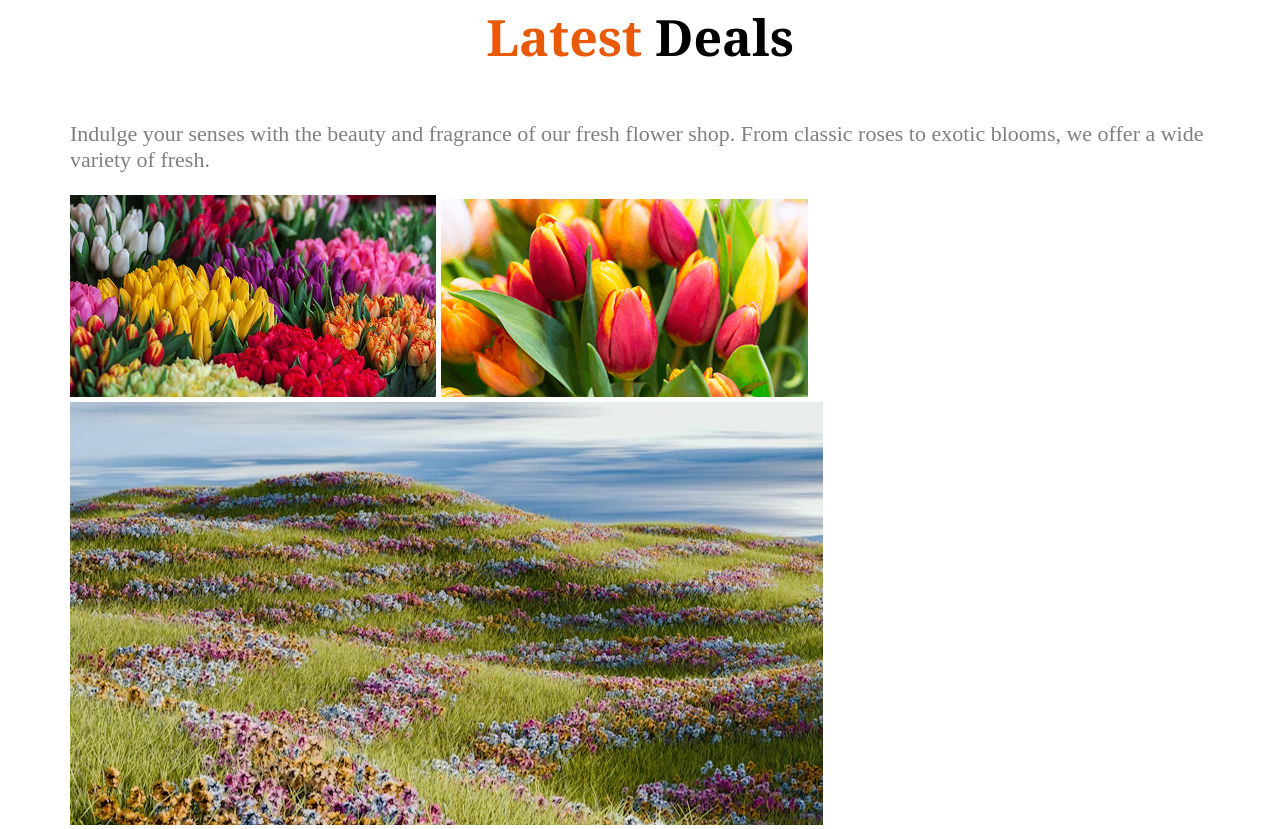
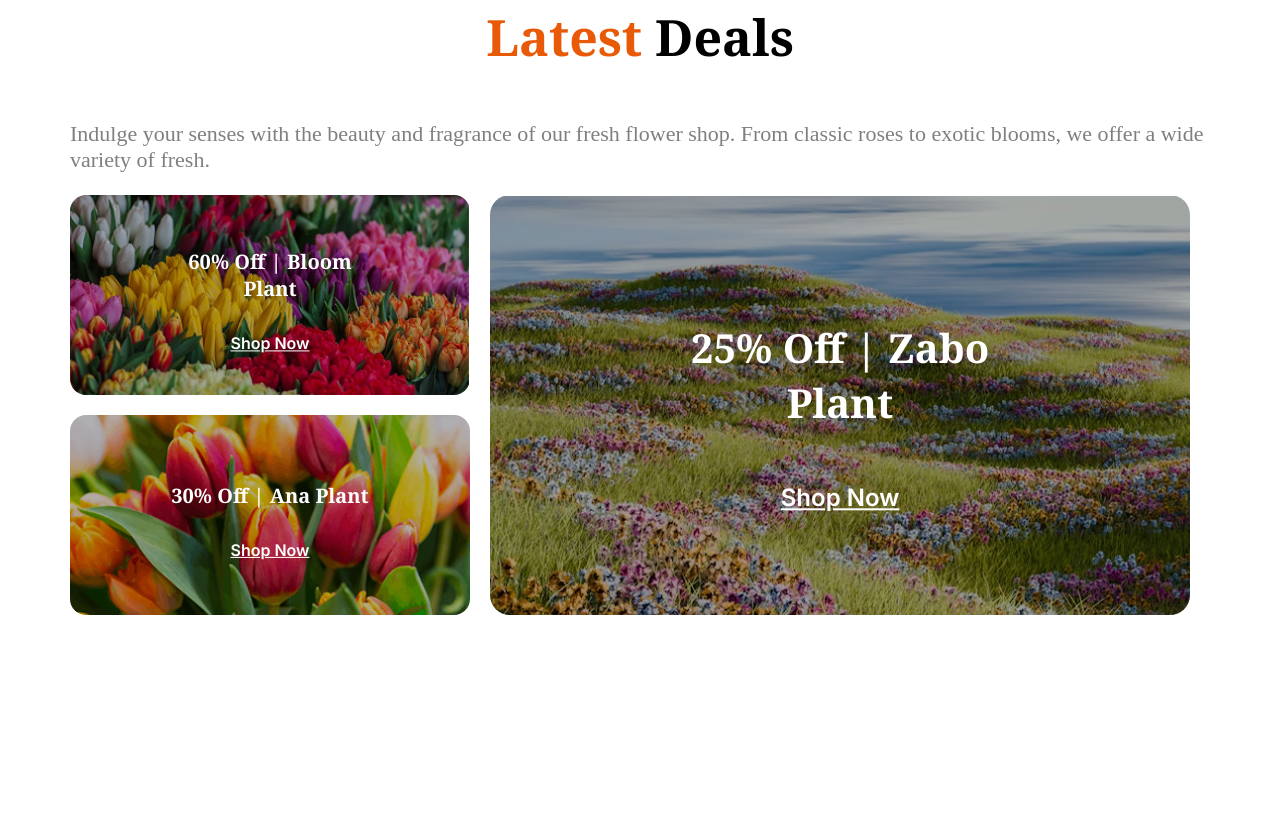
Before and after one commit to niloy-rahman-always/assignment-2, a plain HTML site: page index.html in a window 1280 px wide. Shown: the part 2883-3712 px from the top of the page. After the commit the page ends 3498 px from the top, so only its background shows below. Drawn offline with Linux system fonts and the light colour scheme.

Commit message:
design discount area with css

```diff
--- a/index.html
+++ b/index.html
@@ -181,15 +181,41 @@
 
     <!-- discount area -->
 
-    <section class="discount">
-      <div>
+    <div class="container">
+      <div class="left-column">
+        <div class="card">
+          <img src="assets/deal-bloom.png" alt="">
+          <div class="overlay">
+            <h2>60% Off | Bloom Plant</h2>
+            <a href="">Shop Now</a>
+          </div>
+        </div>
+        <div class="card">
+          <img src="assets/deal-ana.png" alt="">
+          <div class="overlay">
+            <h2>30% Off | Ana Plant</h2>
+            <a href="">Shop Now</a>
+          </div>
+        </div>
+      </div>
+      <div class="right-card">
+        <img src="assets/deal-zabo.png" alt="">
+        <div class="overlay">
+          <h2 class="zabo">25% Off | Zabo Plant</h2>
+          <a class="zabo-a" href="">Shop Now</a>
+        </div>
+      </div>
+    </div>
+
+    <!-- <section class="discount">
+      <div class="img-part-1">
         <img src="assets/deal-bloom.png" alt="">
         <img src="assets/deal-ana.png" alt="">
       </div>
-      <div>
+      <div class="img-part-2">
         <img src="assets/deal-zabo.png" alt="">
       </div>
-    </section>
+    </section> -->
   </main>
 </body>
 
--- a/style/style.css
+++ b/style/style.css
@@ -179,6 +179,100 @@ font-size: 1.375rem;
 color: rgba(0, 0, 0, 0.5);
 }
 
+/* discount area */
+
+    .container {
+      display: flex;
+      gap: 20px;
+    }
+
+    .left-column {
+      display: flex;
+      flex-direction: column;
+      gap: 20px;
+    }
+
+    .card {
+      position: relative;
+      width: 400px;
+      height: 200px;
+      border-radius: 16px;
+      overflow: hidden;
+    }
+
+    .card img {
+      width: 100%;
+      height: 100%;
+      object-fit: cover;
+      filter: brightness(70%);
+    }
+
+    .overlay {
+      position: absolute;
+      top: 50%;
+      left: 50%;
+      transform: translate(-50%, -50%);
+      color: white;
+      text-align: center;
+    }
+
+    .overlay h2 {
+      font-size: 1.25rem;
+      font-weight: bold;
+      font-family: "Noto Serif", serif;
+    }
+    .overlay .zabo {
+      font-size: 2.5rem;
+      font-weight: bold;
+      font-family: "Noto Serif", serif;
+    }
+
+    .overlay a {
+      display: inline-block;
+      font-family: "Inter", sans-serif;
+      margin-top: 10px;
+      padding: 5px 10px;
+      color: #FFFFFF;
+      font-size: 1rem;
+      font-weight: 600;
+
+    }
+    .overlay .zabo-a {
+       display: inline-block;
+      font-family: "Inter", sans-serif;
+      margin-top: 10px;
+      padding: 5px 10px;
+      color: #FFFFFF;
+      font-size: 1.75rem;
+      font-weight: 600;
+    }
+
+    .right-card {
+      width: 700px;
+      height: 420px;
+      position: relative;
+      border-radius: 20px;
+      overflow: hidden;
+    }
+
+    .right-card img {
+      width: 100%;
+      height: 100%;
+      object-fit: cover;
+      filter: brightness(70%);
+    }
+
+    .right-card .overlay {
+      font-size: 40px;
+    }
+
+    .right-card .overlay a {
+      font-size: 24px;
+      padding: 10px 20px;
+
+    }
+
+
 /* mobile responsive */
 
 @media screen and (max-width: 576px) {
```
